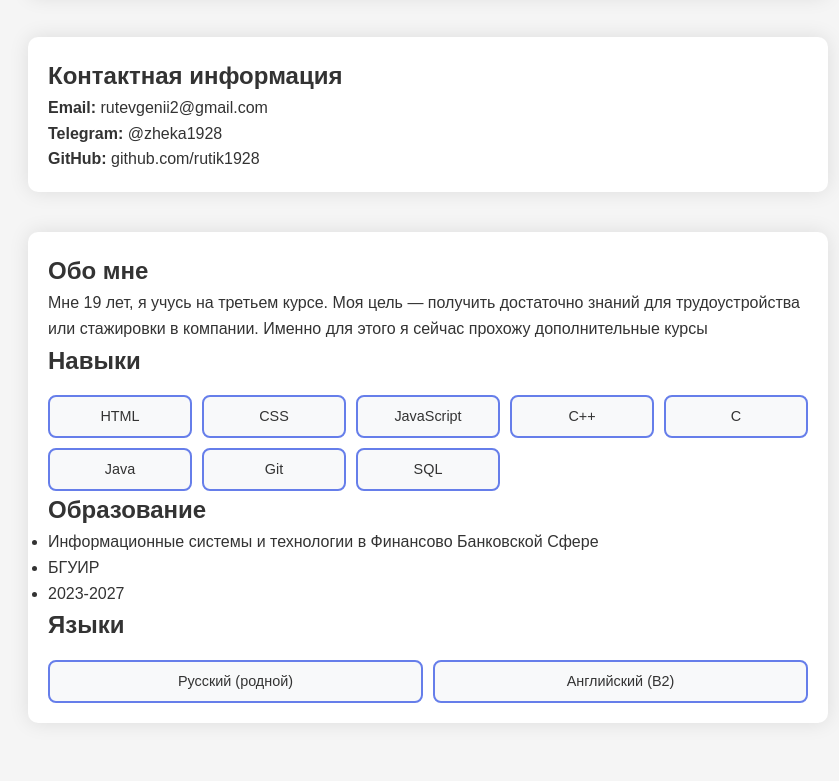
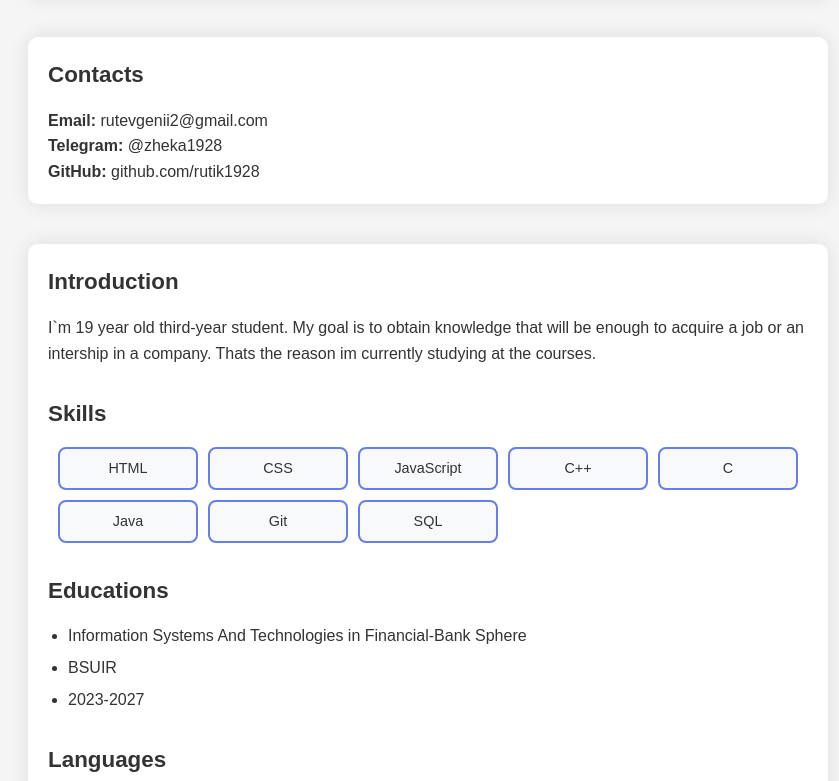
Before and after one commit to rutik1928/rsschool-cv, a plain HTML site: page index.html in a window 1280 px wide. Shown: the part 160-941 px from the top of the page, without its empty margins (212-1051 px from the left). Drawn offline with Linux system fonts and the light colour scheme.

Commit message:
fix: change style padding, change lang to english

```diff
--- a/index.html
+++ b/index.html
@@ -8,13 +8,13 @@
 </head>
 <body>
     <div class="container">
-        <img src="profile.jpg" alt="Фото профиля">
-        <h1>Евгений Рутик</h1>
+        <img src="profile.jpg" alt="Profile picture">
+        <h1>Evgenii Rutik</h1>
     </div>
 
     <div class="container">
         <section>
-            <h2>Контактная информация</h2>
+            <h2>Contacts</h2>
             <div>
                 <div>
                     <strong>Email:</strong> rutevgenii2@gmail.com
@@ -31,11 +31,12 @@
 
     <div class="container">
         <section>
-            <h2>Обо мне</h2>
-            <p>Мне 19 лет, я учусь на третьем курсе. Моя цель — получить достаточно знаний для трудоустройства или стажировки в компании. Именно для этого я сейчас прохожу дополнительные курсы</p>
+            <h2>Introduction</h2>
+            <p>I`m 19 year old third-year student. My goal is to obtain knowledge that will be enough to acquire a job or an intership in a company. Thats the reason im currently studying at the courses.</p>
         </section>
 
-        <h2>Навыки</h2>
+        <section>
+            <h2>Skills</h2>
             <div class="skills-container">
                 <span class="skill">HTML</span>
                 <span class="skill">CSS</span>
@@ -46,21 +47,22 @@
                 <span class="skill">Git</span>
                 <span class="skill">SQL</span>
             </div>
+        </section>
 
         <section>
-            <h2>Образование</h2>
+            <h2>Educations</h2>
             <ul>
-                <li>Информационные системы и технологии в Финансово Банковской Сфере</li>
-                <li>БГУИР</li>
+                <li>Information Systems And Technologies in Financial-Bank Sphere</li>
+                <li>BSUIR</li>
                 <li>2023-2027</li>
             </ul>
         </section>
 
         <section>
-            <h2>Языки</h2>
+            <h2>Languages</h2>
             <div class="skills-container">
-                <span class="skill">Русский (родной)</span>
-                <span class="skill">Английский (B2)</span>
+                <span class="skill">Russian (native)</span>
+                <span class="skill">English (B2)</span>
             </div>
         </section>
     </div>
--- a/style.css
+++ b/style.css
@@ -21,11 +21,19 @@ body {
     overflow: hidden;
 }
 
+section {
+    margin-bottom: 30px;
+}
+
+section:last-child {
+    margin-bottom: 0;
+}
+
 .skills-container{
     display: grid;
     grid-template-columns: repeat(auto-fit, minmax(120px, 1fr));
     gap: 10px;
-    margin-top: 15px;
+    margin: 10px;
 }
 
 .skill {
@@ -38,3 +46,23 @@ body {
     font-weight: 500;
     text-align: center;
 }
+
+h2 {
+    margin-bottom: 15px;
+    font-size: 1.4em;
+    color: #333;
+}
+
+ul {
+    margin: 0;
+    padding-left: 20px;
+}
+
+li {
+    margin-bottom: 8px;
+    line-height: 1.5;
+}
+
+li:last-child {
+    margin-bottom: 0;
+}
```
Lines whose indentation alone changed are shown as unchanged.
